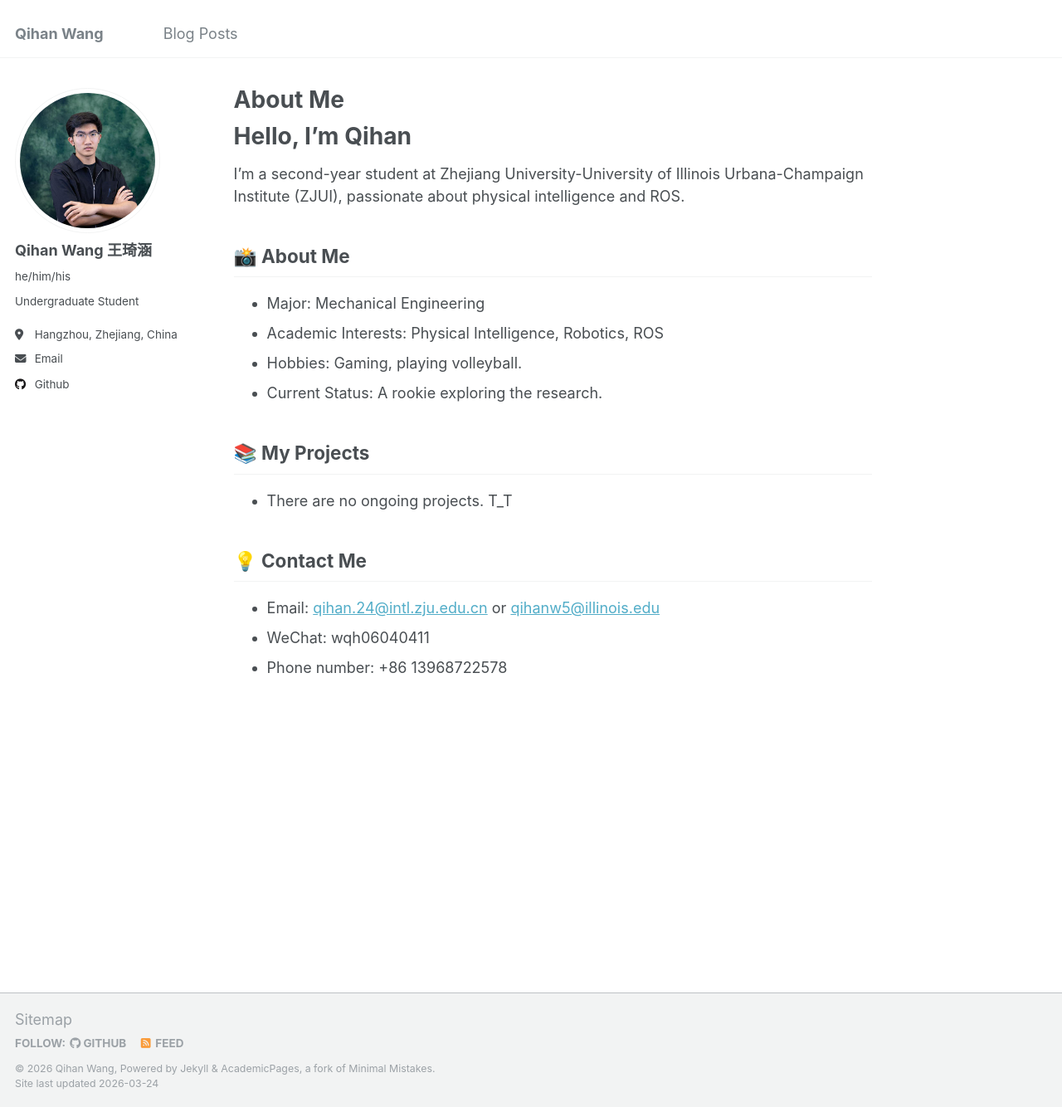
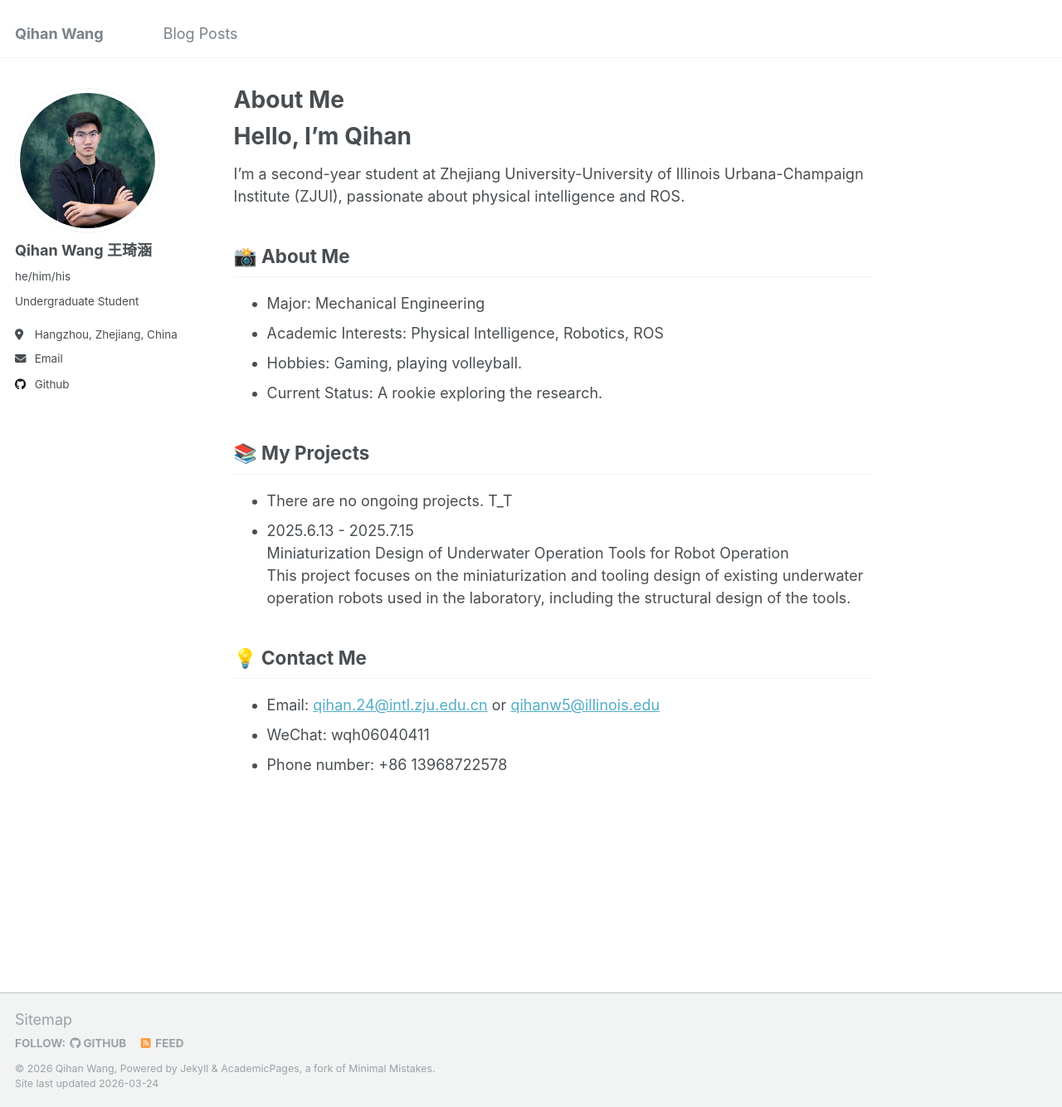
Before and after one commit to AnByss-neko/anbyss-neko.github.io, a Jekyll site: the page built from _pages/about.md, in a window 1280 px wide and 1334 px high. Shown: the whole window at 83% size. Built offline with Jekyll 4.4.1, drawn with Linux system fonts in a browser that asks for light colours.

Commit message:
refresh the project experience

```diff
--- a/_pages/about.md
+++ b/_pages/about.md
@@ -19,6 +19,7 @@ I'm a second-year student at Zhejiang University-University of Illinois Urbana-C
 
 ## 📚 My Projects
 - There are no ongoing projects. T_T
+- 2025.6.13 - 2025.7.15<br>Miniaturization Design of Underwater Operation Tools for Robot Operation<br>This project focuses on the miniaturization and tooling design of existing underwater operation robots used in the laboratory, including the structural design of the tools.
 
 ## 💡 Contact Me
 - Email: [qihan.24@intl.zju.edu.cn](mailto:qihan.24@intl.zju.edu.cn) or [qihanw5@illinois.edu](mailto:qihanw5@illinois.edu)
```
